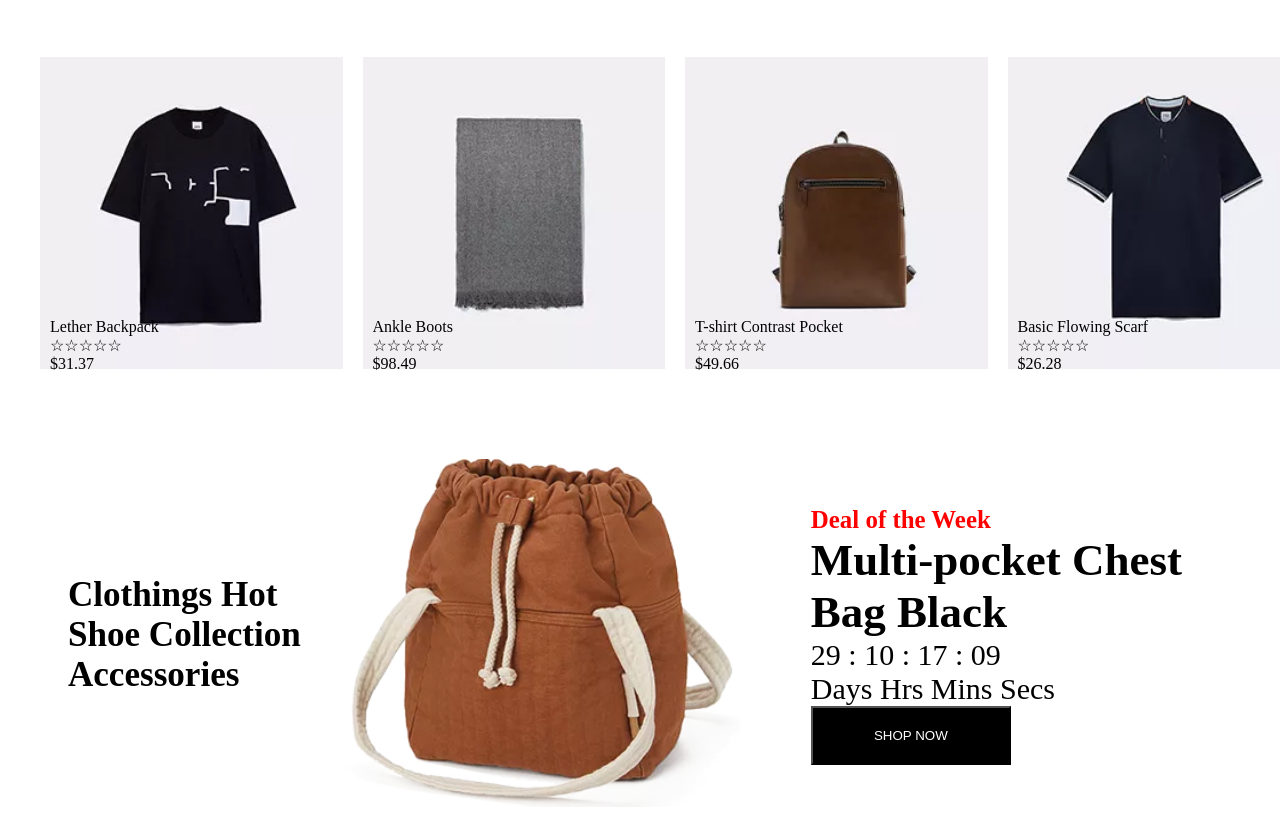
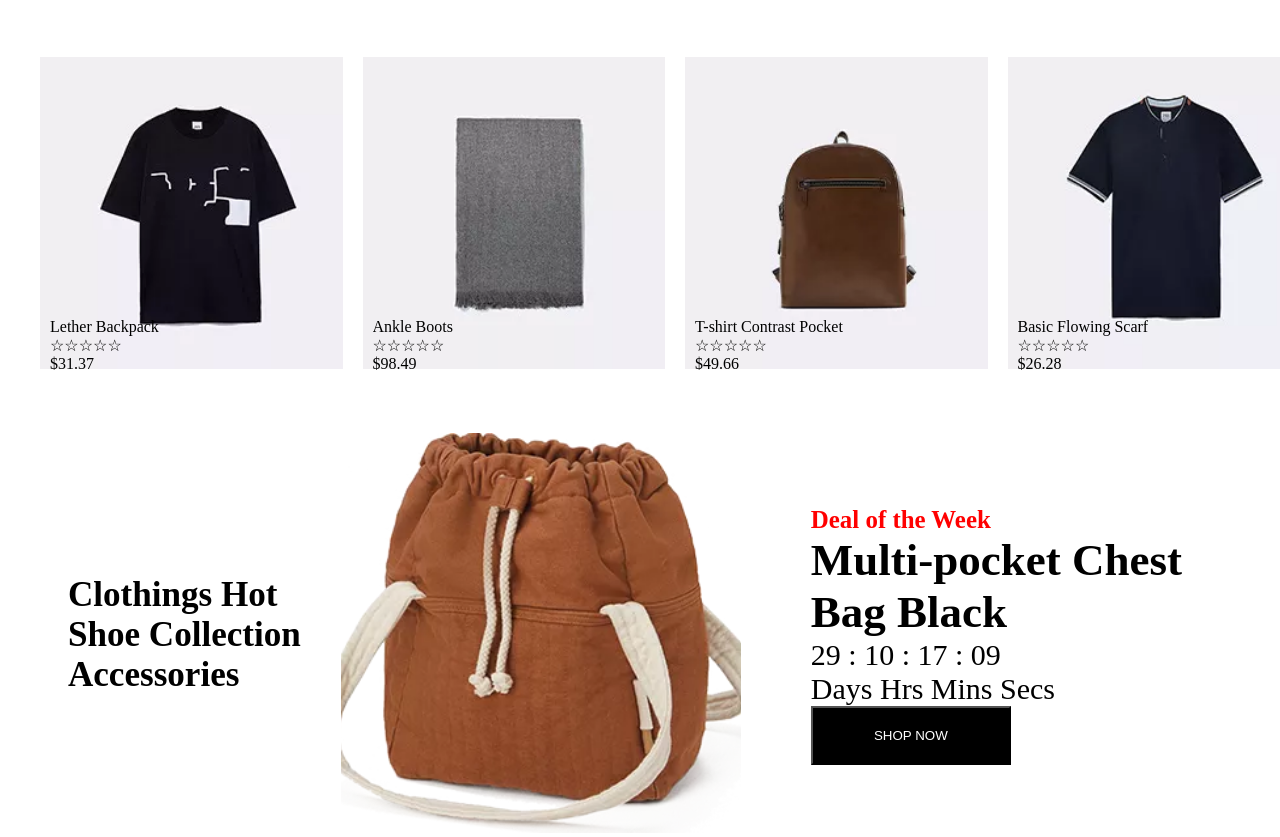
Before and after one commit to charlotteseyab/Fashion-page, a plain HTML site: page index.html in a window 1280 px wide. Shown: the part 1845-2682 px from the top of the page. Drawn offline with Linux system fonts and the light colour scheme.

Commit message:
added changes to image 5

```diff
--- a/styles.css
+++ b/styles.css
@@ -189,7 +189,7 @@ section{
 }
 
 #img5{
-    object-fit: contain;
+    object-fit: fillg;
     height: 400px;
     width: 400px;
 }
```
